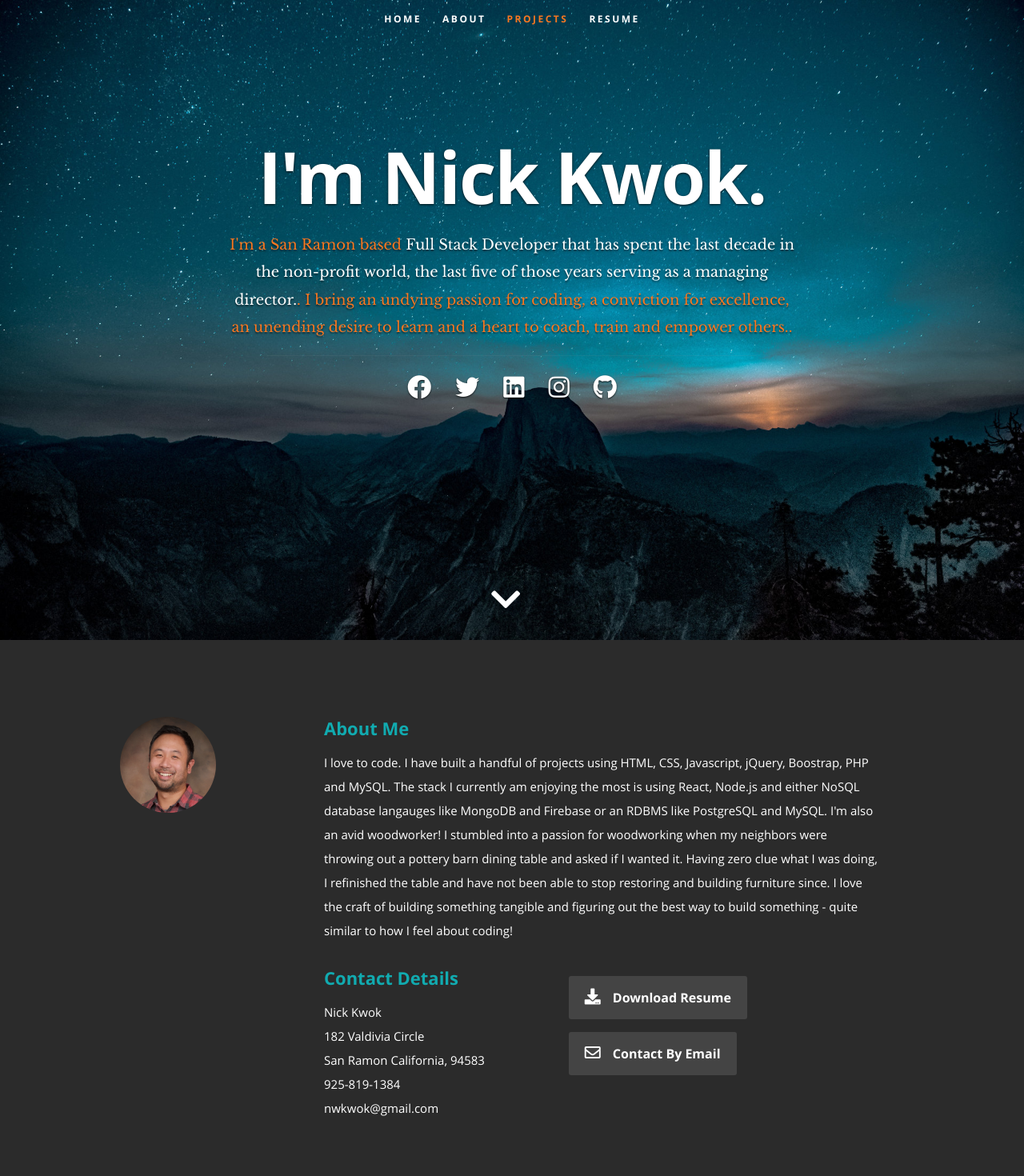
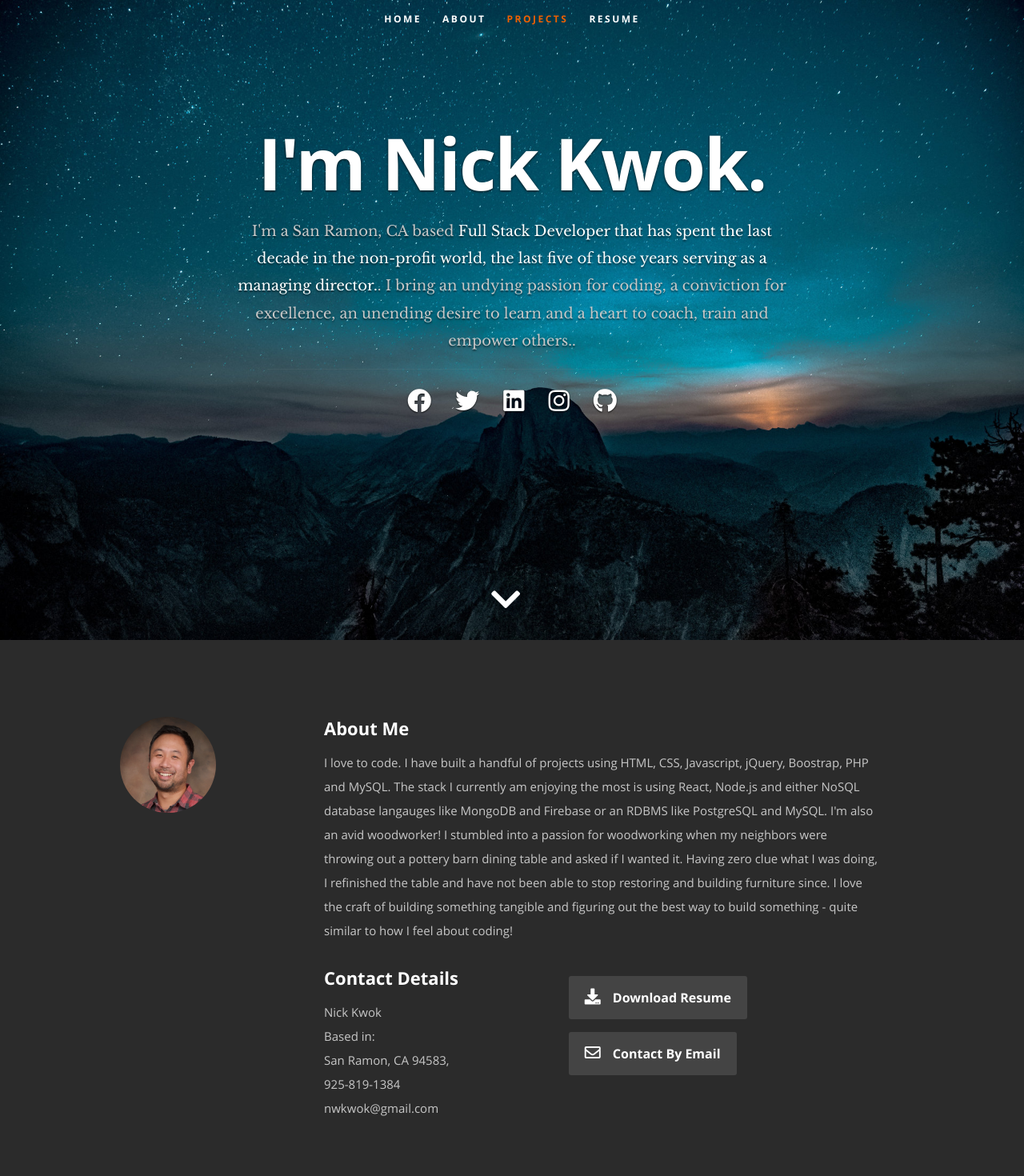
Before and after one commit to nwkwok/cv, a React (Create React App) app: page / in a window 1280 px wide. Shown: the top 1470 px of the page at 80% size. Built offline with nearby package versions, Linux system fonts and the light colour scheme.

Commit message:
fix font colors

```diff
--- a/public/css/layout.css
+++ b/public/css/layout.css
@@ -67,7 +67,7 @@ header .banner-text h1 {
 }
 header .banner-text h3 {
    font: 18px/1.9em 'librebaskerville-regular', serif;
-   color: #fa7720;
+   color: #c7c7c7;
    margin: 0 auto;
    width: 70%;
    text-shadow: 0px 2px 2px rgba(0, 0, 0, .5);
@@ -182,7 +182,7 @@ ul#nav li a {
 }
 
 ul#nav li a:active { background-color: transparent !important; }
-ul#nav li.current a { color: #fa7720; }
+ul#nav li.current a { color: #F06000; }
 
 
 /* ------------------------------------------------------------------ */
@@ -201,12 +201,12 @@ ul#nav li.current a { color: #fa7720; }
 
 #about h2 {
    font: 22px/30px 'opensans-bold', sans-serif;
-   color: #11ABB0;
+   color: #fff;
    margin-bottom: 12px;
 }
 #about p {
    line-height: 30px;
-   color: #fff;
+   color: #c7c7c7;
 }
 #about .profile-pic {
    position: relative;
--- a/public/resumeData.json
+++ b/public/resumeData.json
@@ -9,10 +9,9 @@
     "email": "nwkwok@gmail.com",
     "phone": "925-819-1384",
     "address":{
-      "street":"182 Valdivia Circle",
-      "city":"San Ramon",
-      "state":"California",
-      "zip": "94583"
+      "street":"Based in:",
+      "city":"San Ramon, CA",
+      "state":"94583"
     },
     "website": "http://www.nwkwok.com",
     "resumedownload":"https://gofile.io/d/jJKyWN",
```
